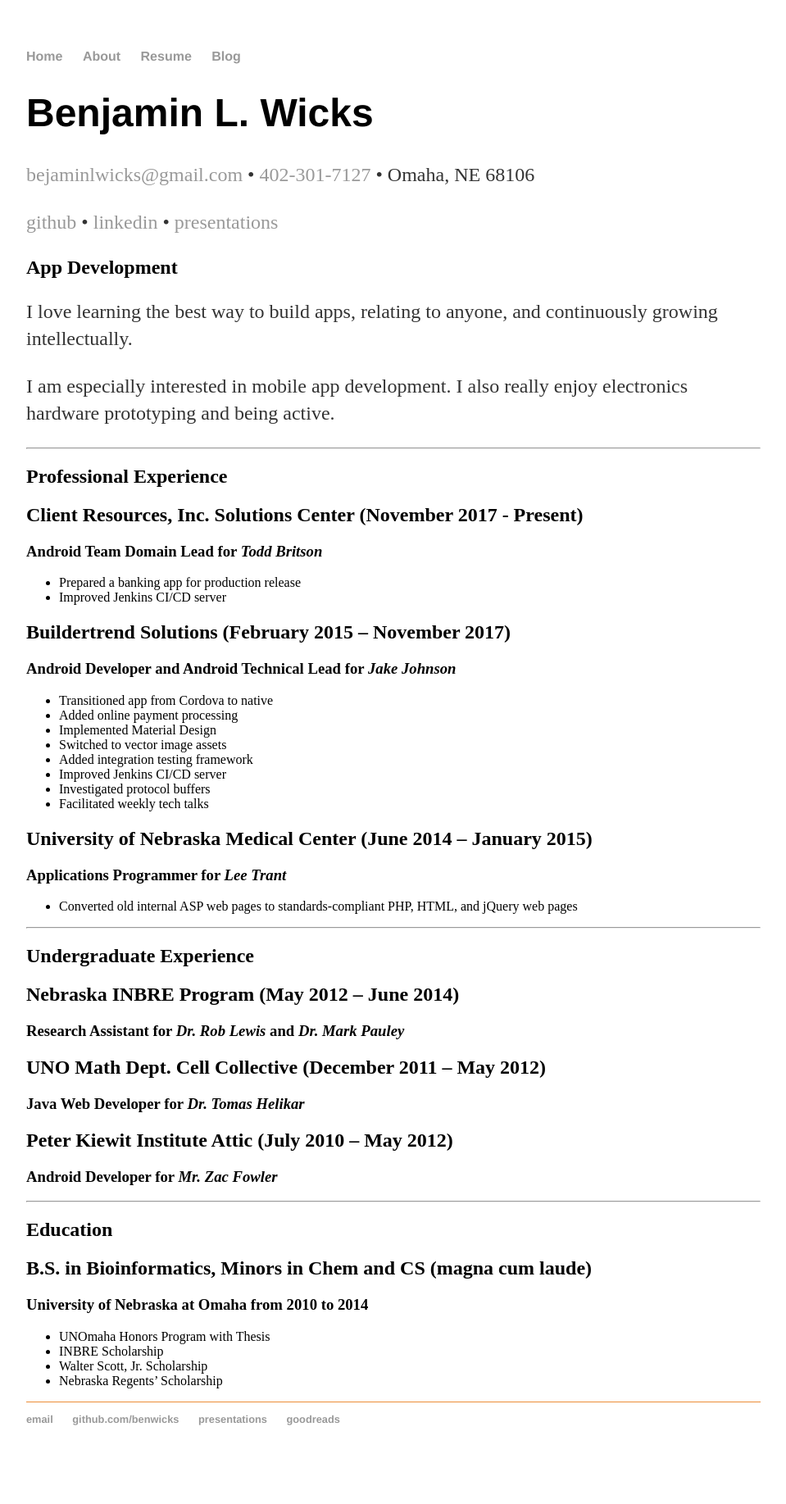
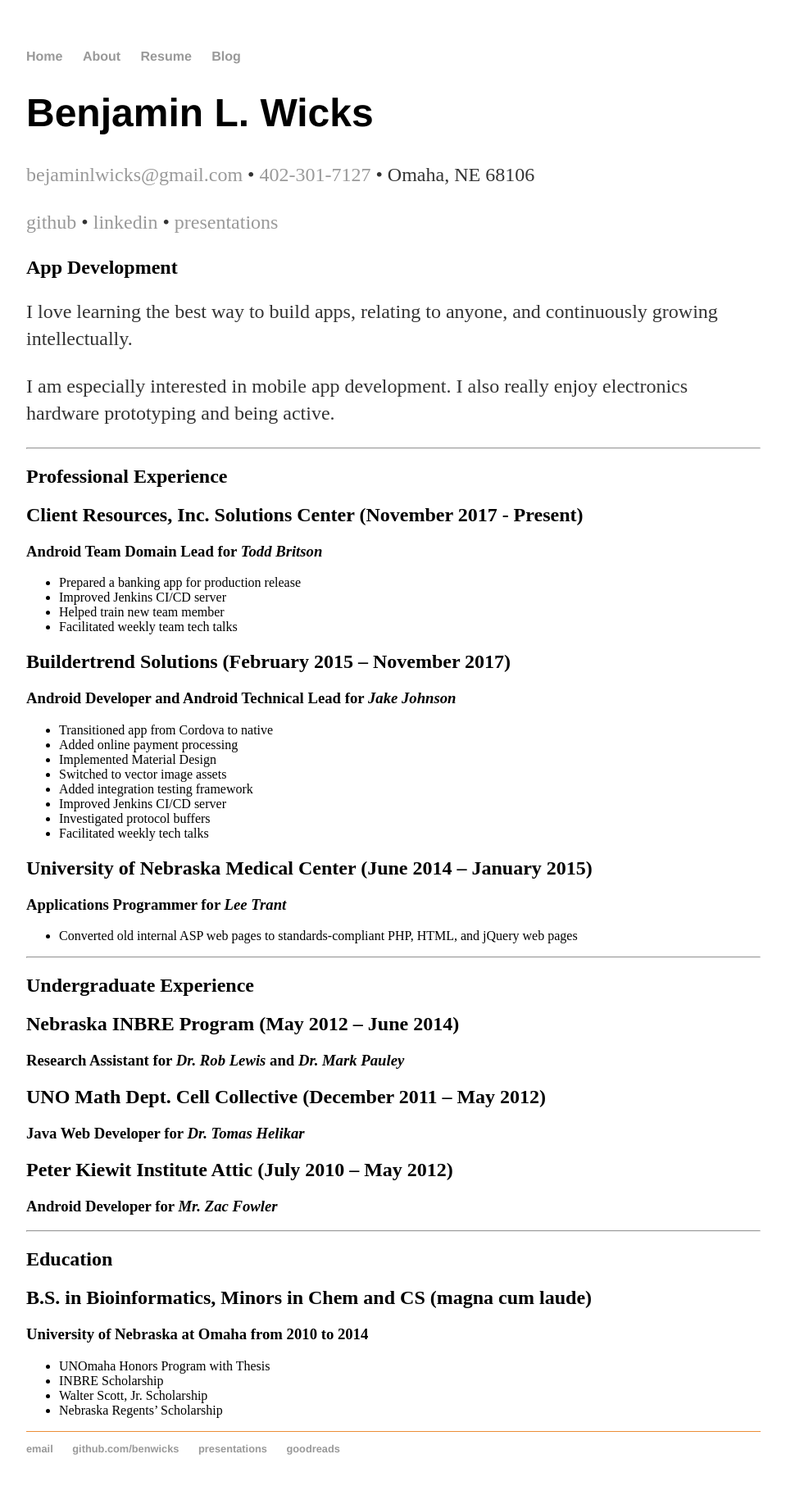
Before and after one commit to benwicks/benwicks.github.io, a Jekyll site: the page built from resume/index.md, in a window 1280 px wide. Shown: the whole page at 82% size, without its empty margins (160-1119 px from the left). Built offline with Jekyll 4.4.1, drawn with Linux system fonts in a browser that asks for light colours; our own code applies the rules of GitHub Pages for plain Markdown files; before the commit the page ends 1799 px from its top, so only the background shows below that.

Commit message:
Add new CRi experiences

```diff
--- a/resume/index.md
+++ b/resume/index.md
@@ -21,6 +21,8 @@ I am especially interested in mobile app development. I also really enjoy electr
 ### **Android Team Domain Lead** for *Todd Britson*
 - Prepared a banking app for production release
 - Improved Jenkins CI/CD server
+- Helped train new team member
+- Facilitated weekly team tech talks
 
 ## Buildertrend Solutions (February 2015 – November 2017)
 ### **Android Developer and Android Technical Lead** for *Jake Johnson*
```
